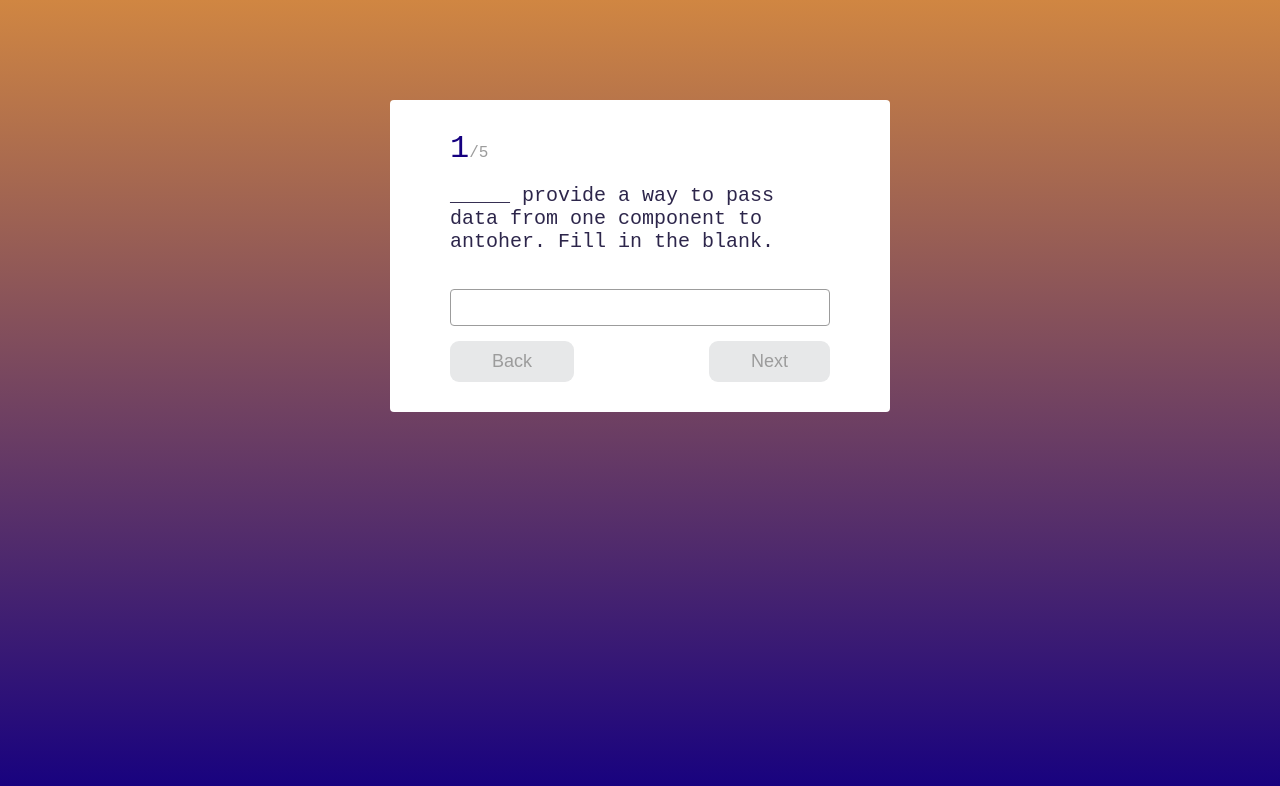
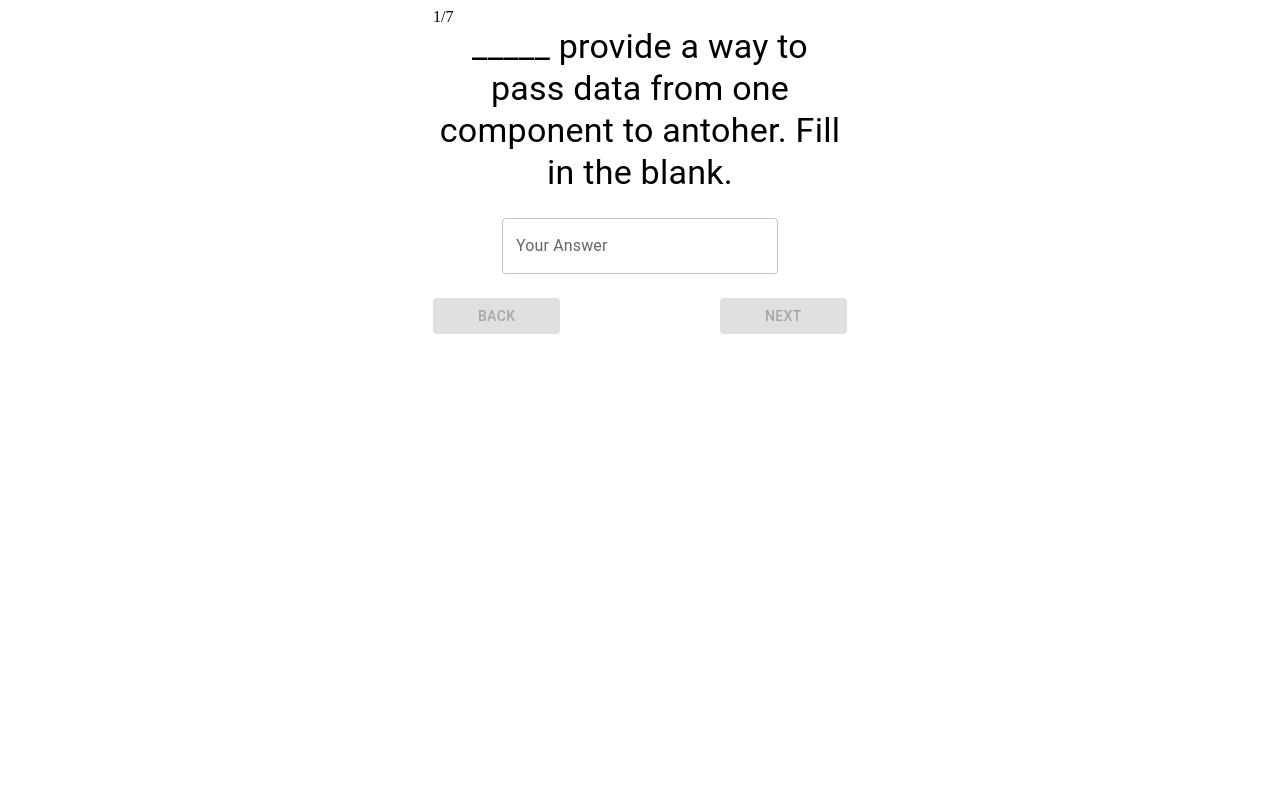
Before and after one commit to YeChanGoo/BorderPass-TK, a React (Vite) app: page / in a window 1280 px wide. Shown: the top 786 px of the page. Built offline with nearby package versions, Linux system fonts and the light colour scheme.

Commit message:
feat: MUI and optional question

```diff
--- a/package.json
+++ b/package.json
@@ -10,6 +10,9 @@
     "preview": "vite preview"
   },
   "dependencies": {
+    "@emotion/react": "^11.11.1",
+    "@emotion/styled": "^11.11.0",
+    "@mui/material": "^5.14.6",
     "react": "^18.2.0",
     "react-dom": "^18.2.0",
     "sass": "^1.66.1"
--- a/src/App.tsx
+++ b/src/App.tsx
@@ -1,6 +1,7 @@
 import Quiz from "./components/Quiz/Quiz";
 // import { useEffect, useState } from "react";
 import { jsQuizz } from "./constants";
+import { Container } from "@mui/material";
 
 function App() {
   // const [questions, setQuestions] = useState([]);
@@ -21,7 +22,11 @@ function App() {
   //   }
   // };
   // return <>{questions.length && <Quiz questions={questions} />}</>;
-  return <>{<Quiz questions={jsQuizz.questions} />}</>;
+  return (
+    <Container maxWidth='md'>
+      <Quiz questions={jsQuizz.questions} />
+    </Container>
+  );
 }
 
 export default App;
--- a/src/components/Quiz/Quiz.tsx
+++ b/src/components/Quiz/Quiz.tsx
@@ -1,8 +1,12 @@
 import { useEffect, useState } from "react";
 import { resultInitialState } from "../../constants";
-import "./Quiz.scss";
+// import "./Quiz.scss";
 // import AnswerTimer from "../AnswerTimer/AnswerTimer";
 import Result from "../Result/Result";
+import { TextField } from "@mui/material";
+import Autocomplete from "@mui/material/Autocomplete";
+import { Checkbox, FormControlLabel } from "@mui/material";
+import { Button, Typography, Grid } from "@mui/material";
 
 const Quiz = ({ questions }) => {
   const [currentQuestionIndex, setCurrentQuestionIndex] = useState(0);
@@ -10,12 +14,24 @@ const Quiz = ({ questions }) => {
   // const [answer, setAnswer] = useState(null);
   const [result, setResult] = useState(resultInitialState);
   const [showResult, setShowResult] = useState(false);
-  const [showAnswerTimer, setShowAnswerTimer] = useState(true);
+  // const [showAnswerTimer, setShowAnswerTimer] = useState(true);
   const [inputAnswer, setInputAnswer] = useState("");
   const { id, question, choices, type } = questions[currentQuestionIndex];
+  const [dropdownSelection, setDropdownSelection] = useState(null);
+  // multiple checkboxes for MCQs
+  const [selectedIndices, setSelectedIndices] = useState([]);
 
   const onAnswerClick = (index) => {
+    if (type === "MCQs") {
+      // Toggle the selected state of checkboxes for MCQs
+      if (selectedIndices.includes(index)) {
+        setSelectedIndices((prev) => prev.filter((idx) => idx !== index));
+      } else {
+        setSelectedIndices((prev) => [...prev, index]);
+      }
+    } else {
       setanswerIdx(index);
+    }
     // if (answer === correctAnswer) {
     //   setAnswer(true);
     // } else {
@@ -27,14 +43,18 @@ const Quiz = ({ questions }) => {
     if (type === "FIB") {
       console.log("prev FIB", inputAnswer);
       setResult((prev) => ({ ...prev, [id]: inputAnswer }));
-      console.log("FIB", result);
+    } else if (type === "SCQs") {
+      setResult((prev) => ({ ...prev, [id]: choices[answerIdx] }));
     } else if (type === "MCQs") {
-      setResult((prev) => ({ ...prev, [id]: choices[answerIdx] }));
-      console.log("MCQs", result);
+      const selectedOptions = selectedIndices.map((index) => choices[index]);
+      setResult((prev) => ({ ...prev, [id]: selectedOptions }));
+    } else if (type === "Dropdown") {
+      setResult((prev) => ({ ...prev, [id]: dropdownSelection.label }));
     }
     setanswerIdx(null);
-    setShowAnswerTimer(false);
+    setSelectedIndices([]);
     setInputAnswer("");
+    setDropdownSelection(null);
 
     if (currentQuestionIndex !== questions.length - 1) {
       setCurrentQuestionIndex((prev) => prev + 1);
@@ -56,7 +76,8 @@ const Quiz = ({ questions }) => {
     // Reset states if needed, for instance:
     setanswerIdx(null);
     setInputAnswer("");
-    setShowAnswerTimer(true);
+    setDropdownSelection(null);
+
     // ... any other state resets or operations you need.
   };
 
@@ -80,22 +101,85 @@ const Quiz = ({ questions }) => {
     // }
   };
 
+  const isNextButtonDisabled = () => {
+    const questionDetails = questions[currentQuestionIndex];
+    const isRequired = questionDetails.required === "yes";
+
+    if (!isRequired) return false;
+
+    if (type === "FIB") {
+      return !inputAnswer;
+    } else if (type === "Dropdown") {
+      return !dropdownSelection;
+    } else if (type === "SCQs") {
+      return answerIdx === null;
+    } else if (type === "MCQs") {
+      const maxSelection = questions[currentQuestionIndex].maxSelection;
+      return selectedIndices.length < maxSelection;
+    }
+    return true; // default case to make the button disabled
+  };
+
   const getAnswerUI = () => {
     if (type === "FIB") {
-      return <input value={inputAnswer} onChange={handleInputChange} />;
-    }
+      return (
+        <Grid container justifyContent='center'>
+          <Grid item xs={12} md={8}>
+            {" "}
+            {/* Adjust the sizes (xs, md, etc.) as you see fit */}
+            <TextField
+              variant='outlined'
+              value={inputAnswer}
+              onChange={handleInputChange}
+              label='Your Answer'
+              fullWidth // This will ensure the TextField takes the full width of its container (the Grid item)
+              sx={{ marginTop: 3, marginBottom: 3 }} // You can adjust these values as needed
+            />
+          </Grid>
+        </Grid>
+      );
+    } else if (type === "Dropdown") {
+      return (
+        <Autocomplete
+          disablePortal
+          id='dropdown-question'
+          options={choices.map((choice) => ({ label: choice }))}
+          sx={{ width: 400 }}
+          onChange={(event, newValue) => setDropdownSelection(newValue)}
+          renderInput={(params) => (
+            <TextField {...params} label={question.question} />
+          )}
+        />
+      );
+    } else if (type === "MCQs" || type === "SCQs") {
+      const maxSelection = questions[currentQuestionIndex].maxSelection || 1;
       return (
         <ul>
           {choices.map((options, index) => (
-          <li
-            onClick={() => onAnswerClick(index)}
-            key={options}
-            className={answerIdx === index ? "selected-option" : null}>
-            {options}
+            <li key={options}>
+              <FormControlLabel
+                control={
+                  <Checkbox
+                    checked={
+                      type === "MCQs"
+                        ? selectedIndices.includes(index)
+                        : answerIdx === index
+                    }
+                    onChange={() => onAnswerClick(index)}
+                    disabled={
+                      type === "MCQs" &&
+                      !selectedIndices.includes(index) &&
+                      selectedIndices.length >= maxSelection
+                    }
+                  />
+                }
+                label={options}
+              />
             </li>
           ))}
         </ul>
       );
+    }
   };
 
   //remembering past answers
@@ -112,34 +196,52 @@ const Quiz = ({ questions }) => {
   // }, [currentQuestionIndex, questions, result]);
 
   return (
+    <Grid container spacing={3} justifyContent='center'>
+      <Grid item xs={12} md={8} lg={6}>
         <div className='quiz-container'>
           {!showResult ? (
             <>
               {/* {showAnswerTimer && (
                             <AnswerTimer duration={10} onTimeUp={handleTimeUp} />
                         )} */}
-          <span className='active-question-no'>{currentQuestionIndex + 1}</span>
+              <span className='active-question-no'>
+                {currentQuestionIndex + 1}
+              </span>
               <span className='total-question'>/{questions.length}</span>
-          <h2>{question}</h2>
+              <Typography variant='h4' align='center'>
+                {question}{" "}
+                {questions[currentQuestionIndex].required === "no" &&
+                  "(Optional)"}
+              </Typography>
               {getAnswerUI()}
-          <div className='buttons'>
-            <div className='back-button'>
-              <button
+              <Grid
+                container
+                className='buttons'
+                justifyContent='space-between'
+                spacing={2}>
+                <Grid item xs={4}>
+                  <Button
+                    variant='contained'
+                    color='primary'
                     onClick={() => onClickBack()}
-                disabled={currentQuestionIndex === 0}>
+                    disabled={currentQuestionIndex === 0}
+                    fullWidth>
                     Back
-              </button>
-            </div>
-            <div className='next-button'>
-              <button
+                  </Button>
+                </Grid>
+                <Grid item xs={4}>
+                  <Button
+                    variant='contained'
+                    color='primary'
                     onClick={() => onClickNext()}
-                disabled={answerIdx === null && !inputAnswer}>
+                    disabled={isNextButtonDisabled()}
+                    fullWidth>
                     {currentQuestionIndex === questions.length - 1
                       ? "Finish"
                       : "Next"}
-              </button>
-            </div>
-          </div>
+                  </Button>
+                </Grid>
+              </Grid>
             </>
           ) : (
             <Result
@@ -149,6 +251,8 @@ const Quiz = ({ questions }) => {
             />
           )}
         </div>
+      </Grid>
+    </Grid>
   );
 };
 
--- a/src/components/Result/Result.tsx
+++ b/src/components/Result/Result.tsx
@@ -1,4 +1,4 @@
-import "./Result.scss";
+// import "./Result.scss";
 import { useState, useEffect } from "react";
 
 const Result = ({ totalQuestions, result, onTryAgain }) => {
@@ -49,7 +49,7 @@ const Result = ({ totalQuestions, result, onTryAgain }) => {
         Wrong Answers: <span>{result.wrongAnswers}</span>
       </p>
       <button onClick={handleTryAgain}>Try again</button>
-      {!showScores ? (
+      {/* {!showScores ? (
         <>
           <h3>
             Enter your name below <br /> to save your score!
@@ -84,7 +84,7 @@ const Result = ({ totalQuestions, result, onTryAgain }) => {
             </tbody>
           </table>
         </>
-      )}
+      )} */}
     </div>
   );
 };
--- a/src/constants.ts
+++ b/src/constants.ts
@@ -5,7 +5,7 @@ export const jsQuizz = {
       question:
         "_____ provide a way to pass data from one component to antoher. Fill in the blank.",
       type: "FIB",
-      // correctAnswer: "props",
+      required: "yes",
     },
     {
       id: "q2",
@@ -16,35 +16,45 @@ export const jsQuizz = {
         "both a and b",
         "None of the above",
       ],
-      type: "MCQs",
-      // correctAnswer: "User Interface framework",
+      type: "SCQs",
+      required: "yes",
     },
     {
       id: "q3",
       question:
         "Identify the one which is used to pass data to components from outside",
       choices: ["Render with arguments", "setState", "PropTypes", "props"],
-      type: "MCQs",
-      // correctAnswer: "props",
+      type: "SCQs",
+      required: "yes",
     },
     {
       id: "q4",
-      question: "In which language is React.js written?",
-      choices: ["Python", "Java", "C#", "JavaScript"],
+      question: "In which language supports JavaScript? Choose 2",
+      choices: ["Python", "TypeScript", "C#", "JavaScript"],
       type: "MCQs",
-      // correctAnswer: "JavaScript",
+      maxSelection: 2,
+      required: "yes",
     },
     {
       id: "q5",
-      question: "What is Babel?",
-      choices: [
-        "JavaScript interpreter",
-        "JavaScript transpiler",
-        "JavaScript compiler",
-        "None of the above",
-      ],
+      question: "What is a sport? Choose 3",
+      choices: ["Baseball", "Tennis", "Reading", "Soccer"],
       type: "MCQs",
-      // correctAnswer: "JavaScript compiler",
+      maxSelection: 3,
+      required: "yes",
+    },
+    {
+      id: "q6",
+      question: "Select one",
+      choices: ["Pizza", "Burger", "Ice Cream", "None of the above"],
+      type: "Dropdown",
+      required: "yes",
+    },
+    {
+      id: "q7",
+      question: "Enter Adress",
+      type: "FIB",
+      required: "no",
     },
   ],
 };
--- a/src/main.tsx
+++ b/src/main.tsx
@@ -1,7 +1,7 @@
 import React from "react";
 import ReactDOM from "react-dom/client";
 import App from "./App.tsx";
-import "./styles/index.scss";
+// import "./styles/index.scss";
 
 ReactDOM.createRoot(document.getElementById("root")!).render(
   <React.StrictMode>
```
Also changed, not shown: 1 other file (tests, documents, lock files or other folders). Lines whose indentation alone changed are shown as unchanged.
